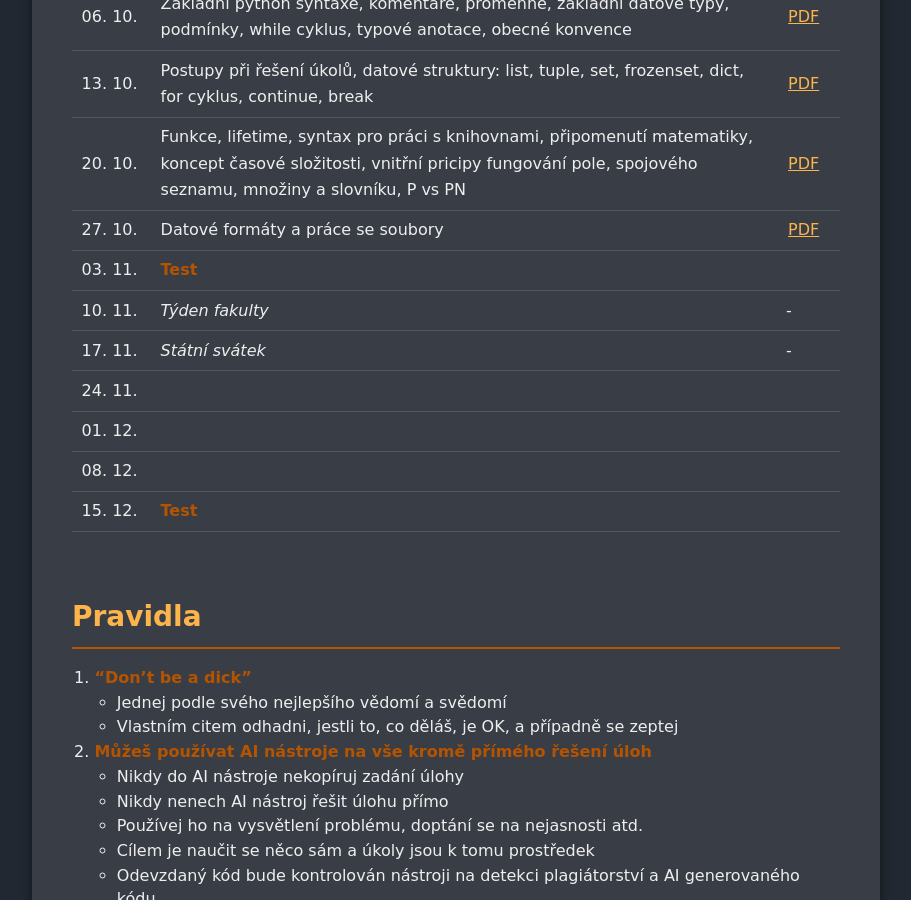
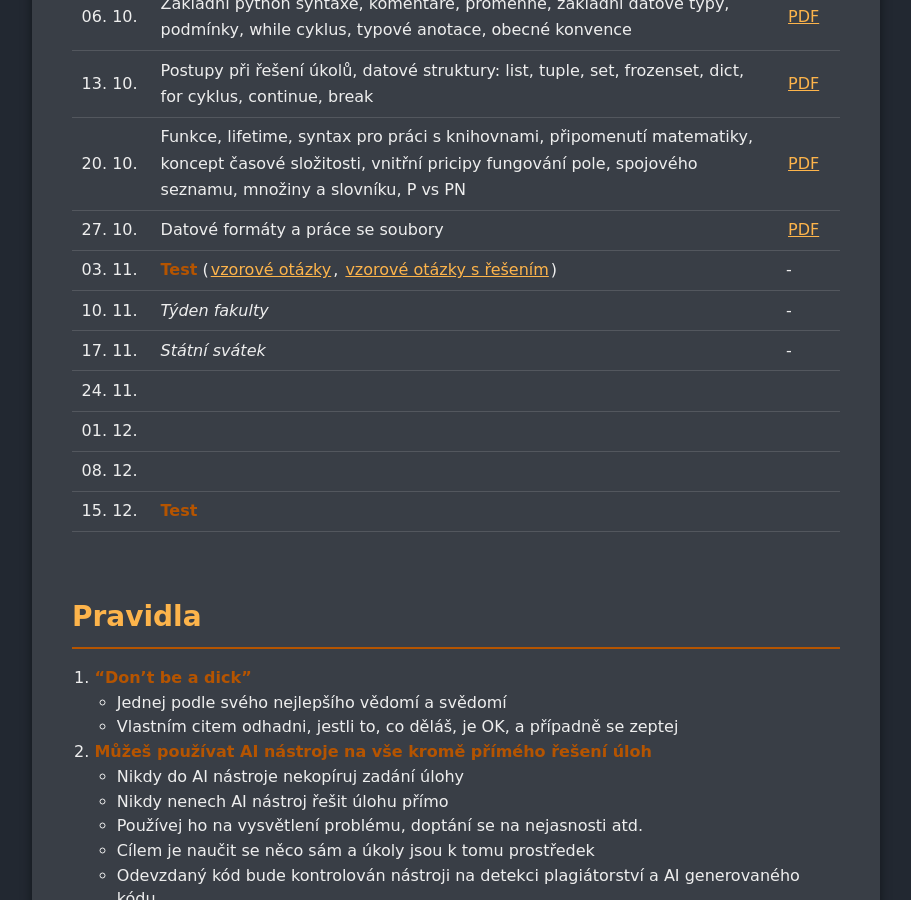
Before and after one commit to yagarea/ggu.cz, a Jekyll site: the page built from pages/teaching/2627-legaltech.md, in a window 1280 px wide and 900 px high, scrolled down 1092 px. Shown: the whole window, without its empty margins (184-1095 px from the left). Built offline with Jekyll 4.4.1, drawn with Linux system fonts in a browser that asks for light colours.

Commit message:
add test example

```diff
--- a/pages/teaching/2627-legaltech.md
+++ b/pages/teaching/2627-legaltech.md
@@ -43,7 +43,7 @@ Zde bude postupně přibývat probraná látka.
 | 13. 10. | Postupy při řešení úkolů, datové struktury: list, tuple, set, frozenset, dict, for cyklus, continue, break | [PDF](https://jc.ggu.cz/lt/3.pdf) |
 | 20. 10. | Funkce, lifetime, syntax pro práci s knihovnami, připomenutí matematiky, koncept časové složitosti, vnitřní pricipy fungování pole, spojového seznamu, množiny a slovníku, P vs PN | [PDF](https://jc.ggu.cz/lt/4.pdf) |
 | 27. 10. | Datové formáty a práce se soubory | [PDF](https://jc.ggu.cz/lt/5.pdf) |
-| 03. 11. | **Test** | |
+| 03. 11. | **Test** ([vzorové otázky](https://jc.ggu.cz/lt/vzorak1.pdf), [vzorové otázky s řešením](https://jc.ggu.cz/lt/vzorak1-reseni.pdf)) | - |
 | 10. 11. | *Týden fakulty* | - |
 | 17. 11. | *Státní svátek* | - |
 | 24. 11. | | |
```
